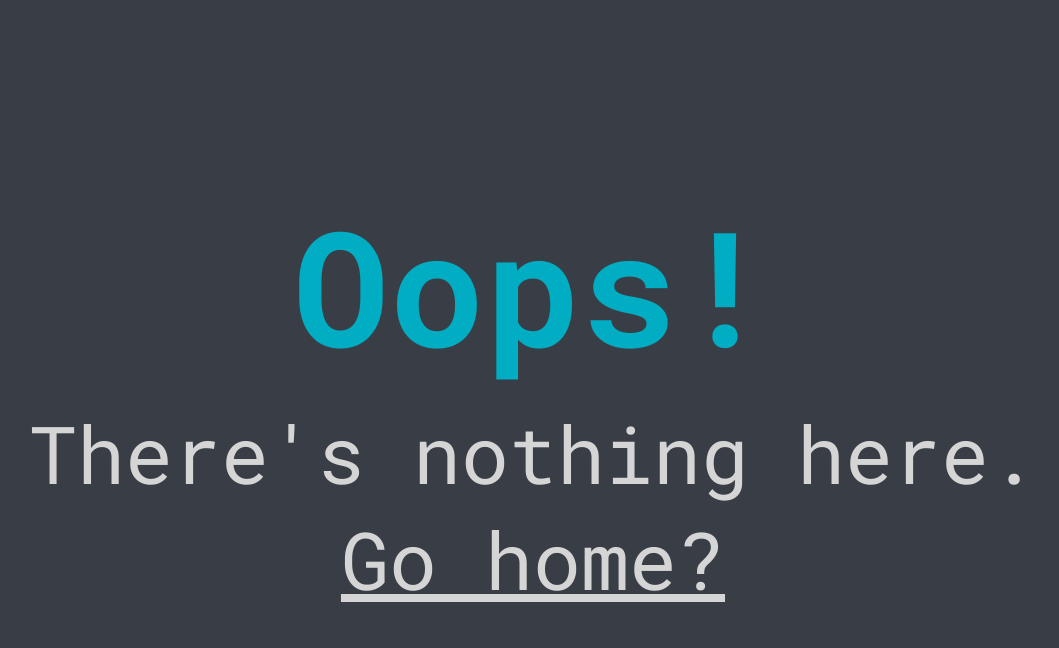
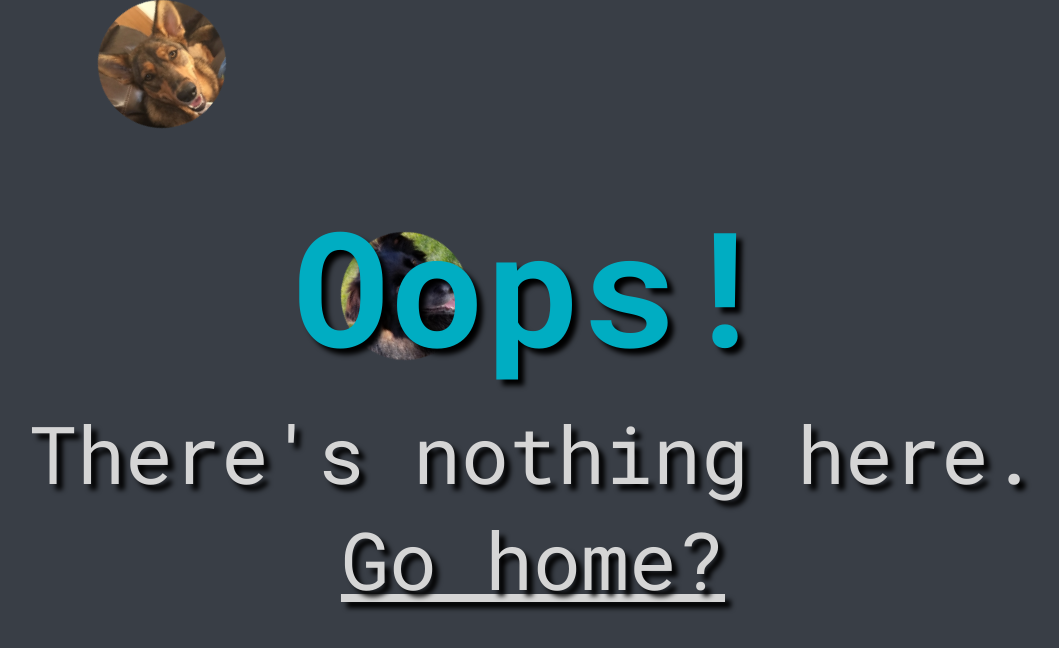
Before and after one commit to TritoLL/react-portfolio, a React (Create React App) app: page /404 in a window 1280 px wide. Shown: the top 648 px of the page, without its empty margins (107-1166 px from the left). Built offline with nearby package versions, Linux system fonts and the light colour scheme.

Commit message:
add extremely important cute dog pictures to 404 page

```diff
--- a/src/pages/PageNotFound.js
+++ b/src/pages/PageNotFound.js
@@ -1,16 +1,27 @@
-import React from "react";
+import React, { useEffect } from "react";
 import { Link } from "react-router-dom";
 import styled from "styled-components";
+
+const CuteDogImage = styled.img`
+    position: fixed;
+    display: inline;
+    z-index: -1;
+    border-radius: 50%;
+    top: -100%;
+    width: 10%;
+`;
 
 const Oops = styled.h1`
     font-size: 10em;
     color: ${(props) => props.theme.border};
+    text-shadow: 6px 6px 5px black;
 `;
 
 const OopsParagraph = styled.p`
     padding: 10px;
     font-size: 5em;
     text-align: center;
+    text-shadow: 6px 6px 5px black;
 `;
 
 const PageCenteredDiv = styled.div`
@@ -22,8 +33,27 @@ const PageCenteredDiv = styled.div`
     height: 100%;
 `;
 
+const moveDogImages = () => {
+    const dogImages = document.getElementsByTagName("img");
+
+    for (let i = 0; i < dogImages.length; i++) {
+        dogImages[i].style.top = `${Math.floor(Math.random() * 100)}%`;
+        dogImages[i].style.left = `${Math.floor(Math.random() * 100)}%`;
+        dogImages[i].style.transform = `rotate(${Math.floor(
+            Math.random() * 360
+        )}deg)`;
+    }
+};
+
 const PageNotFound = () => {
+    useEffect(() => {
+        setInterval(moveDogImages, 175);
+    }, []);
+
     return (
+        <>
+            <CuteDogImage src="../images/belle.jpg" alt="Belle The Dog" />
+            <CuteDogImage src="../images/mindy.jpg" alt="Mindy The Dog" />
             <PageCenteredDiv>
                 <div>
                     <Oops>Oops!</Oops>
@@ -33,6 +63,7 @@ const PageNotFound = () => {
                     </OopsParagraph>
                 </div>
             </PageCenteredDiv>
+        </>
     );
 };
 
```
Also changed, not shown: public/images/belle.jpg (added), public/images/mindy.jpg (added). Lines whose indentation alone changed are shown as unchanged.
